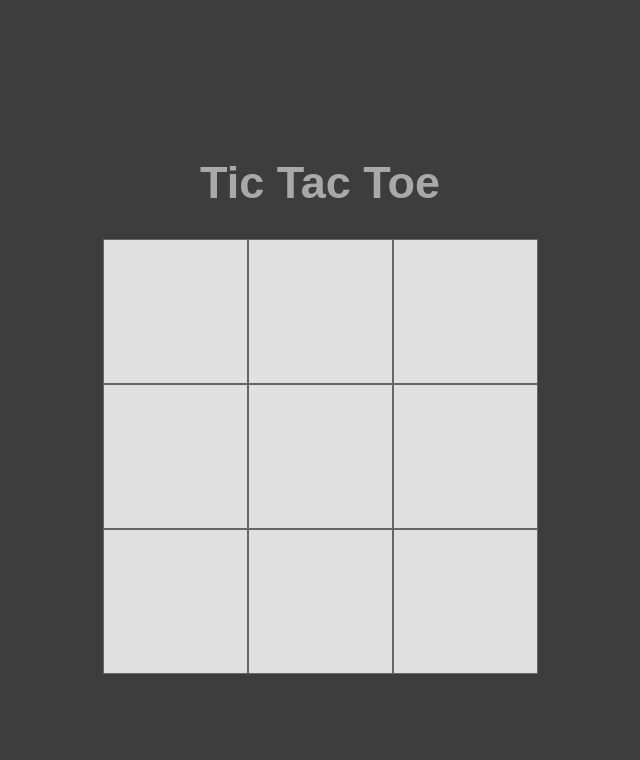
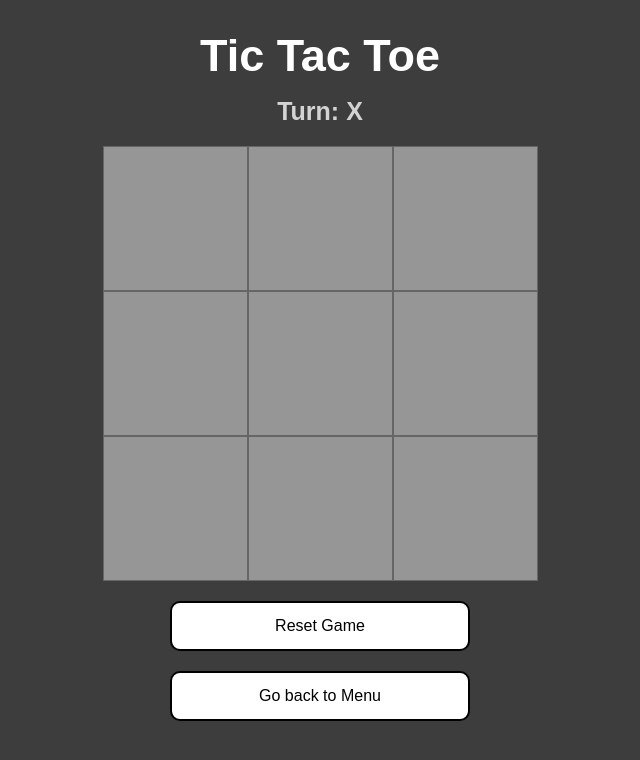
Before and after one commit to davidzhengc/tic-tac-toe-react, a React (Vite) app: page / in a window 1280 px wide. Shown: the top 760 px of the page, without its empty margins (320-960 px from the left). Built offline with nearby package versions, Linux system fonts and the light colour scheme.

Commit message:
Added winner logic

```diff
--- a/src/App.css
+++ b/src/App.css
@@ -1,7 +1,7 @@
 
 .tic-tac-toe-container{
   display: flex;
-  justify-content: center;
+  justify-content:start;
   align-items: center;
   flex-direction: column;
   width: 100%;
@@ -9,9 +9,16 @@
   background:rgb(61, 61, 61);
 }
 
-.tic-tac-toe-container h1 {
+h1 {
     font-size:45px;
-    color:darkgray
+    color:white;
+}
+
+h2 {
+    font-size:25px;
+    color:lightgray;
+    margin-top:-15px;
+    margin-bottom:20px;
 }
 
 .board{
@@ -24,17 +31,47 @@
   width: 145px;
   height: 145px;
   border: 1px solid #666;
-  background-color: #e0e0e0;
+  background-color: #969696;
+  color:white;
   cursor: pointer;
   font-size: 80px;
   font-weight: bold;
+  transition: 0.3s;
 }
 
 .square:hover {
-  background-color: #f0f0f0;
+  background-color: #afafaf;
   border-color: #666;
 }
 
+.x {
+    color: #ff4d4d;
+}
+
+.o {
+    color: #4d79ff;
+}
+
 .square:active {
-  background-color: #d4edff;
+  background-color: #ffffff;
 }
+
+.gameButton {
+    margin-top: 20px;
+    padding: 10px 20px;
+    font-size: 16px;
+    cursor: pointer;
+    width:300px;
+    height: 50px;
+    border-radius: 10px;
+    border: 2px solid black;
+    background:none;
+    color: black;
+    background-color: white;
+    transition: background-color 0.3s, color 0.3s;
+}
+
+.gameButton:hover {
+    background-color: black;
+    color: white;
+}
--- a/src/App.tsx
+++ b/src/App.tsx
@@ -1,11 +1,79 @@
+import { useState, useCallback } from "react";
 import "./App.css";
 import Board from "./components/Board";
 
 function App() {
+  const [xIsNext, setXIsNext] = useState(true);
+  const [squares, setSquares] = useState(Array(9).fill(null));
+
+  function checkForWinner(squares: Array<number>) {
+    const winningLines = [
+      [0, 1, 2],
+      [3, 4, 5],
+      [6, 7, 8],
+      [0, 3, 6],
+      [1, 4, 7],
+      [2, 5, 8],
+      [0, 4, 8],
+      [2, 4, 6],
+    ];
+    for (let i = 0; i < winningLines.length; i++) {
+      const [a, b, c] = winningLines[i];
+      if (
+        squares[a] &&
+        squares[a] === squares[b] &&
+        squares[a] === squares[c]
+      ) {
+        return squares[a];
+      }
+    }
+    return null;
+  }
+  const winner = checkForWinner(squares);
+  const isDraw = !winner && squares.every((square) => square !== null);
+
+  let statusMessage;
+  if (winner) {
+    statusMessage = `${winner} wins!`;
+  } else if (isDraw) {
+    statusMessage = "It's a draw!";
+  } else {
+    statusMessage = `Turn: ${xIsNext ? "X" : "O"}`;
+  }
+
+  const resetGame = () => {
+    setSquares(Array(9).fill(null));
+    setXIsNext(true);
+  };
+
   return (
     <div className="tic-tac-toe-container">
       <h1> Tic Tac Toe </h1>
-      <Board />
+      <h2> {statusMessage} </h2>
+      <Board
+        squares={squares}
+        onSquareClick={(i) => {
+          if (winner || squares[i]) return;
+          const nextSquares = squares.slice();
+          nextSquares[i] = xIsNext ? "X" : "O";
+          setSquares(nextSquares);
+          setXIsNext(!xIsNext);
+        }}
+      />
+      <button
+        className="gameButton"
+        onClick={resetGame}
+        style={{ marginTop: "20px" }}
+      >
+        Reset Game
+      </button>
+      <button
+        className="gameButton"
+        onClick={resetGame}
+        style={{ marginTop: "20px" }}
+      >
+        Go back to Menu
+      </button>
     </div>
   );
 }
--- a/src/components/Board.tsx
+++ b/src/components/Board.tsx
@@ -1,43 +1,17 @@
-import { useState, useCallback } from "react";
-
-interface SquareProps {
-  value: string | null;
-  onSquareClick?: () => void;
+import Square from "./Square";
+interface BoardProps {
+  squares: (string | null)[];
+  onSquareClick: (index: number) => void;
 }
 
-const Square = ({ value, onSquareClick }: SquareProps) => {
-  return (
-    <button className="square" onClick={onSquareClick}>
-      {value}
-    </button>
-  );
-};
-
-const Board = () => {
-  const [xIsNext, setXIsNext] = useState(true);
-  const [squares, setSquares] = useState(Array(9).fill(null));
-
-  const handleClick = useCallback(
-    (i: number) => {
-      const nextSquares = squares.slice();
-      if (xIsNext) {
-        nextSquares[i] = "X";
-      } else {
-        nextSquares[i] = "O";
-      }
-      setSquares(nextSquares);
-      setXIsNext(!xIsNext);
-    },
-    [squares]
-  );
-
+const Board = ({ squares, onSquareClick }: BoardProps) => {
   return (
     <div className="board">
-      {[0, 1, 2, 3, 4, 5, 6, 7, 8].map((index) => (
+      {squares.map((value, index) => (
         <Square
           key={index}
-          value={squares[index]}
-          onSquareClick={() => handleClick(index)}
+          value={value}
+          onSquareClick={() => onSquareClick(index)}
         />
       ))}
     </div>
--- /dev/null
+++ b/src/components/Square.tsx
@@ -0,0 +1,15 @@
+interface SquareProps {
+  value: string | null;
+  onSquareClick: () => void;
+}
+
+const Square = ({ value, onSquareClick }: SquareProps) => {
+  const squareClass = `square ${value ? value.toLowerCase() : ""}`;
+  return (
+    <button className={squareClass} onClick={onSquareClick}>
+      {value}
+    </button>
+  );
+};
+
+export default Square;
```
